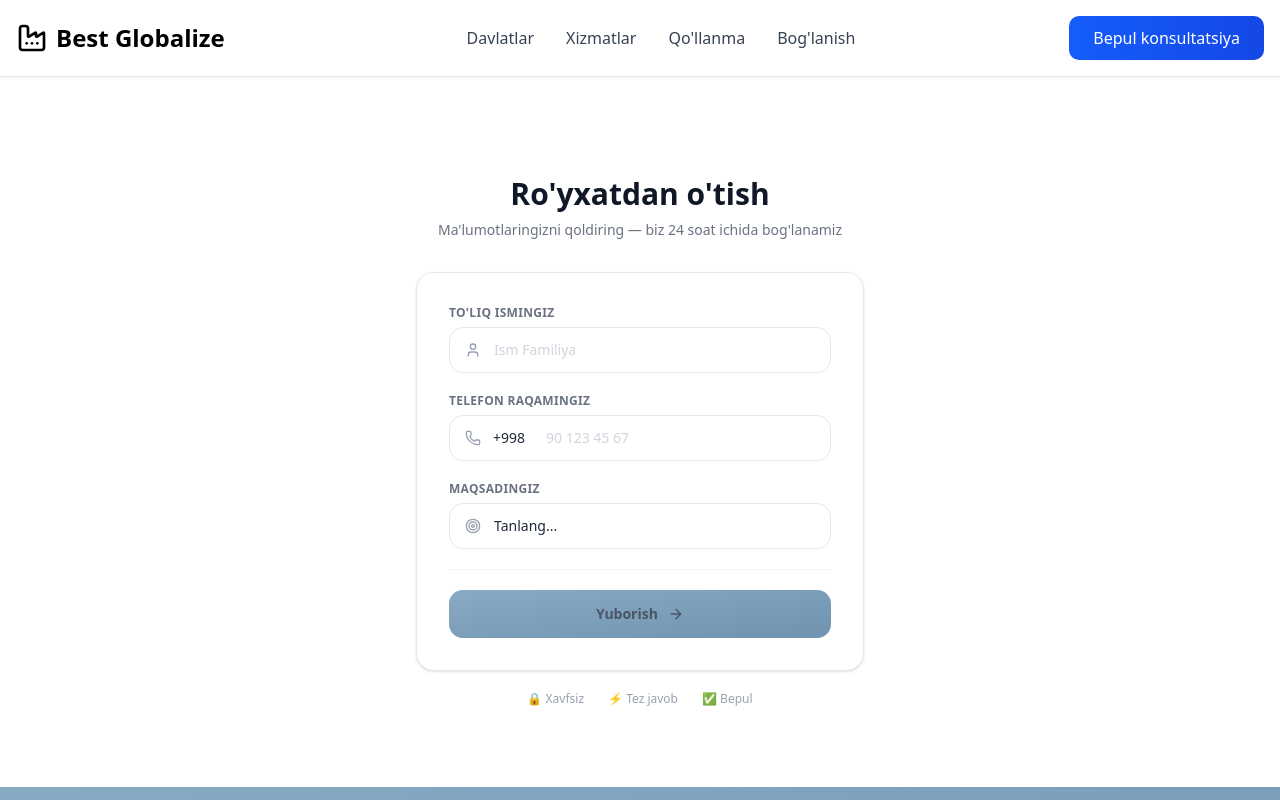
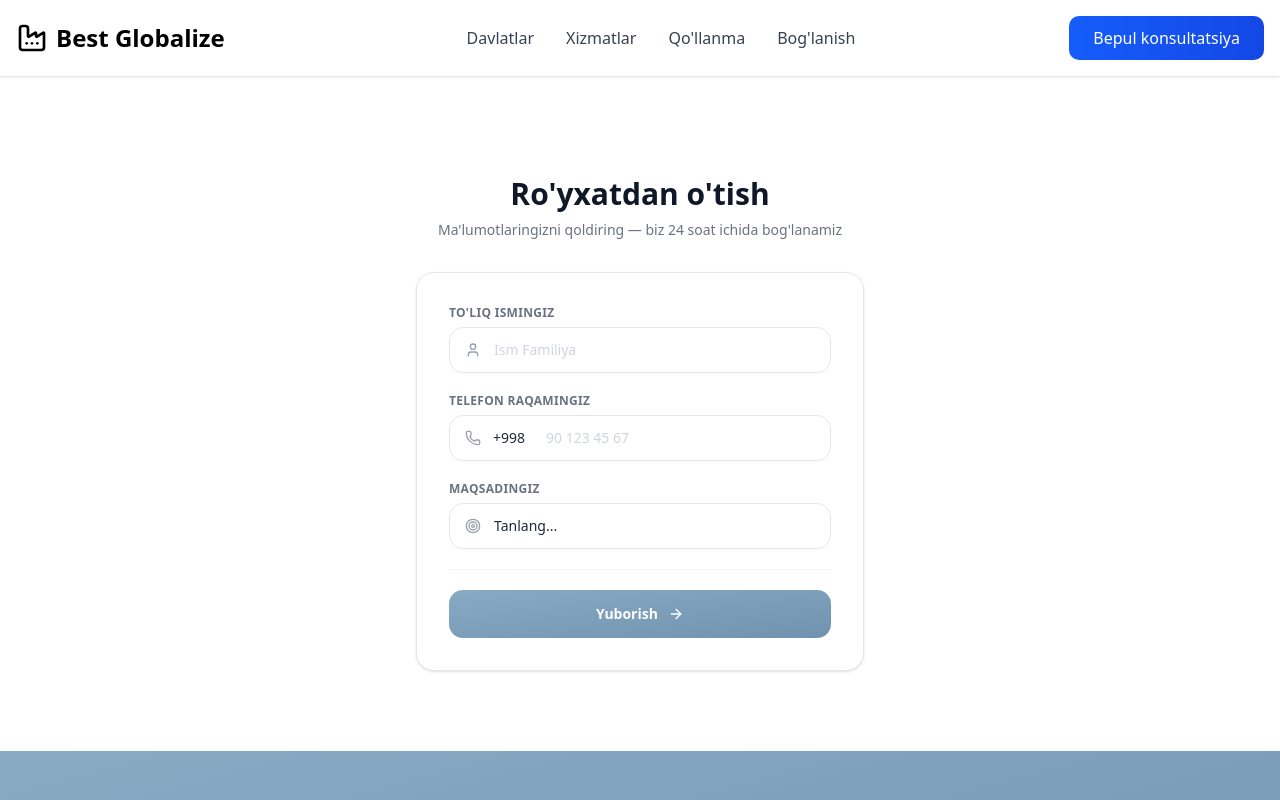
Before and after one commit to islome/migration, a Next.js app: page /register in a window 1280 px wide. Shown: the top 800 px of the page. Built offline with nearby package versions, Linux system fonts and the light colour scheme.

Commit message:
minor change with colors

```diff
--- a/app/register/page.tsx
+++ b/app/register/page.tsx
@@ -90,7 +90,7 @@ export default function Register() {
             </p>
           </div>
 
-          <div className="bg-white rounded-2xl border border-gray-200 shadow-sm p-8">
+          <div className="bg-white rounded-2xl border border-gray-200 shadow-sm p-8 animate-div">
             <form onSubmit={handleSubmit} className="space-y-5">
               <div>
                 <label
@@ -108,7 +108,7 @@ export default function Register() {
                     onChange={(e) =>
                       setFormData({ ...formData, full_name: e.target.value })
                     }
-                    className="w-full pl-11 pr-4 py-3 border border-gray-200 rounded-xl text-sm text-gray-800 placeholder:text-gray-300 focus:outline-none focus:ring-2 focus:ring-blue-500 focus:border-transparent transition-all"
+                    className="w-full pl-11 pr-4 py-3 border border-gray-200 rounded-xl text-sm text-gray-800 placeholder:text-gray-300 focus:outline-none focus:ring-2 focus:ring-[#6f93b0] focus:border-transparent transition-all"
                     placeholder="Ism Familiya"
                     required
                   />
@@ -137,7 +137,7 @@ export default function Register() {
                         .slice(0, 9);
                       setFormData({ ...formData, number: digits });
                     }}
-                    className="w-full pl-24 pr-4 py-3 border border-gray-200 rounded-xl text-sm text-gray-800 placeholder:text-gray-300 focus:outline-none focus:ring-2 focus:ring-blue-500 focus:border-transparent transition-all"
+                    className="w-full pl-24 pr-4 py-3 border border-gray-200 rounded-xl text-sm text-gray-800 placeholder:text-gray-300 focus:outline-none focus:ring-2 focus:ring-[#6f93b0] focus:border-transparent transition-all"
                     placeholder="90 123 45 67"
                     required
                   />
@@ -159,7 +159,7 @@ export default function Register() {
                     onChange={(e) =>
                       setFormData({ ...formData, intention: e.target.value })
                     }
-                    className="w-full pl-11 pr-4 py-3 border border-gray-200 rounded-xl text-sm text-gray-800 focus:outline-none focus:ring-2 focus:ring-blue-500 focus:border-transparent transition-all appearance-none bg-white"
+                    className="w-full pl-11 pr-4 py-3 border border-gray-200 rounded-xl text-sm text-gray-800 focus:outline-none focus:ring-2 focus:ring-[#6f93b0] focus:border-transparent transition-all appearance-none bg-white"
                     required
                   >
                     <option value="">Tanlang...</option>
@@ -198,7 +198,7 @@ export default function Register() {
               <button
                 type="submit"
                 disabled={loading}
-                className="w-full bg-linear-to-br from-[#89aac3] to-[#6f93b0] hover:bg-[#1e2f3d] text-gray-600 py-3.5 rounded-xl text-sm font-semibold flex items-center justify-center gap-2.5 transition-all duration-200 group disabled:opacity-50 disabled:cursor-not-allowed"
+                className="w-full bg-linear-to-br from-[#89aac3] to-[#6f93b0] hover:bg-[#1e2f3d] text-white py-3.5 rounded-xl text-sm font-black flex items-center justify-center gap-2.5 transition-all duration-200 group disabled:opacity-50 disabled:cursor-not-allowed"
               >
                 {loading ? (
                   <>
@@ -215,13 +215,6 @@ export default function Register() {
             </form>
           </div>
 
-          <div className="flex items-center justify-center gap-6 mt-5">
-            {["🔒 Xavfsiz", "⚡ Tez javob", "✅ Bepul"].map((badge) => (
-              <span key={badge} className="text-xs text-gray-400">
-                {badge}
-              </span>
-            ))}
-          </div>
         </div>
       </div>
       <Footer />
```
